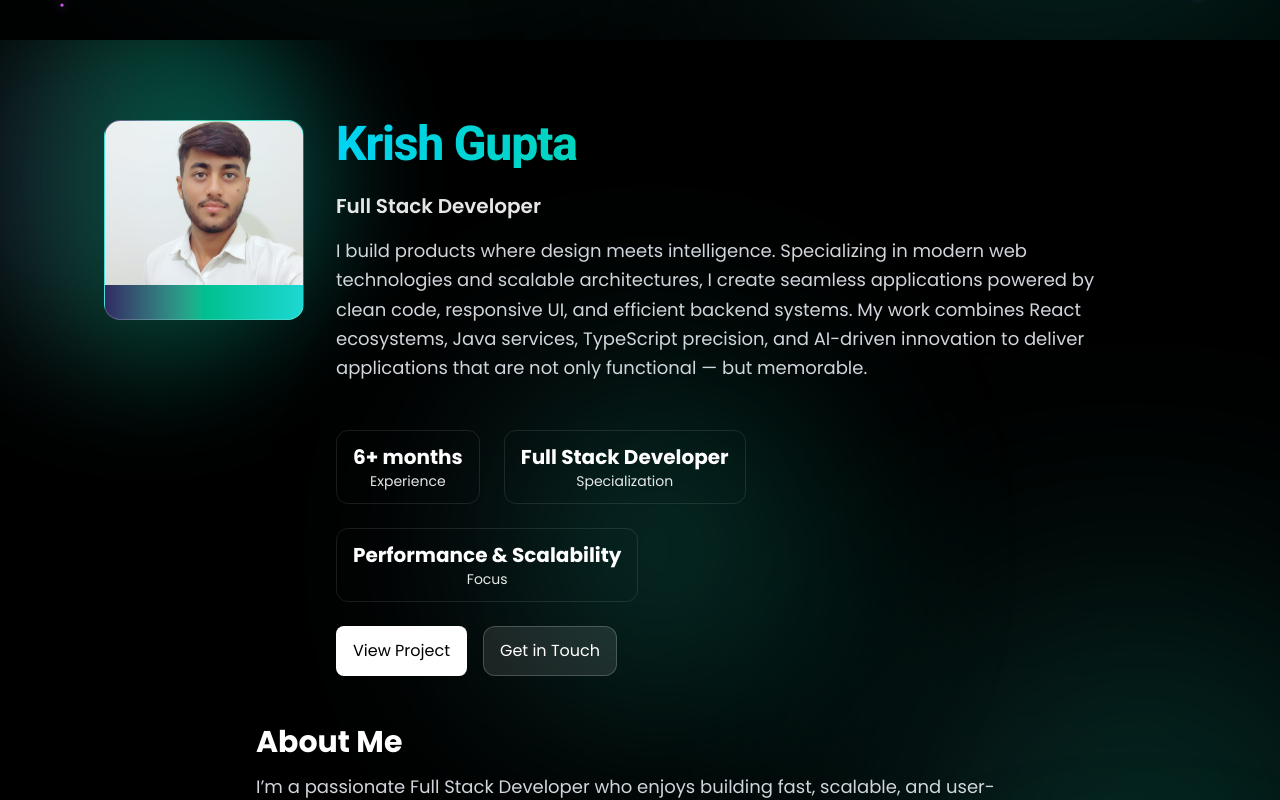
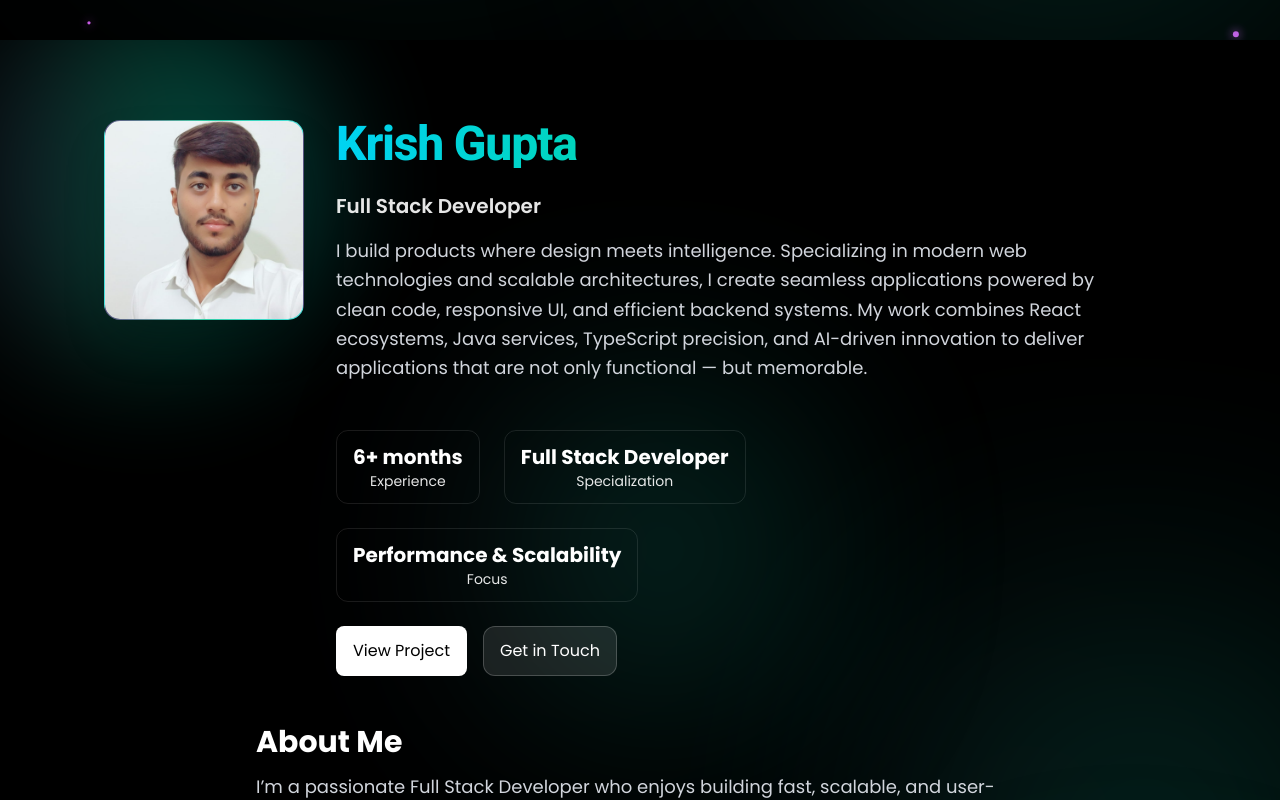
Before and after one commit to kKrishGupta/Portfolio, a React (Vite) app in the folder portfolio/: page / in a window 1280 px wide. Shown: the part 760-1560 px from the top of the page. Built offline with nearby package versions, Linux system fonts and the light colour scheme; a web font is replaced by a local one.

Commit message:
fix error

```diff
--- a/portfolio/src/components/IntroAnimated.jsx
+++ b/portfolio/src/components/IntroAnimated.jsx
@@ -23,19 +23,19 @@ export default function IntroAnimated({ onFinish }) {
   const [index, setIndex] = useState(0);
   const [show, setShow] = useState(true);
 
-  useEffect(() => {
+    useEffect(() => {
     let mainTimeout;
     let switchTimeout;
 
-    // Faster timings
+    // EVEN FASTER
     if (index === greetings.length - 1) {
       mainTimeout = setTimeout(() => {
         setShow(false);
 
         switchTimeout = setTimeout(() => {
           onFinish?.();
-        }, 120); // reduced
-      }, 350); // reduced
+        }, 60);
+      }, 180);
     } else {
       mainTimeout = setTimeout(() => {
         setShow(false);
@@ -43,8 +43,8 @@ export default function IntroAnimated({ onFinish }) {
         switchTimeout = setTimeout(() => {
           setIndex((prev) => prev + 1);
           setShow(true);
-        }, 80); // reduced
-      }, 250); // reduced
+        }, 40);
+      }, 140);
     }
 
     return () => {
--- a/portfolio/src/sections/About.jsx
+++ b/portfolio/src/sections/About.jsx
@@ -32,11 +32,11 @@ whileInView={{ opacity: 1, y: 0 }}
 transition={{ duration: 0.6}}
 viewport={{ once: true, amount: 0.4 }}>
 
-    <motion.div className="relative w-[160px] h-[160px] md:w-[200px] md:h-[200px] rounded-2xl overflow-hidden shadown-2xl bg-gradient-to-r from-[#302b63] via-[#00bf8f] to-[#1cd8d2] border border-white/20"
+    <motion.div className="relative w-[160px] h-[160px] md:w-[200px] md:h-[200px] rounded-2xl overflow-hidden shadow-2xl bg-gradient-to-r from-[#302b63] via-[#00bf8f] to-[#1cd8d2] border border-white/20"
     whileHover ={{scale:1.02}}
     transition ={{type:"spring", stiffness :200, damping:18}}
     >
-     <img src={p} alt="profile" className="absolute inset-0" />
+     <img src={p} alt="profile"  className="absolute inset-0 w-full h-full object-cover"/>
     </motion.div>
 
     <div className="flex-1 flex flex-col justify-center text-center md:text-left">
```
